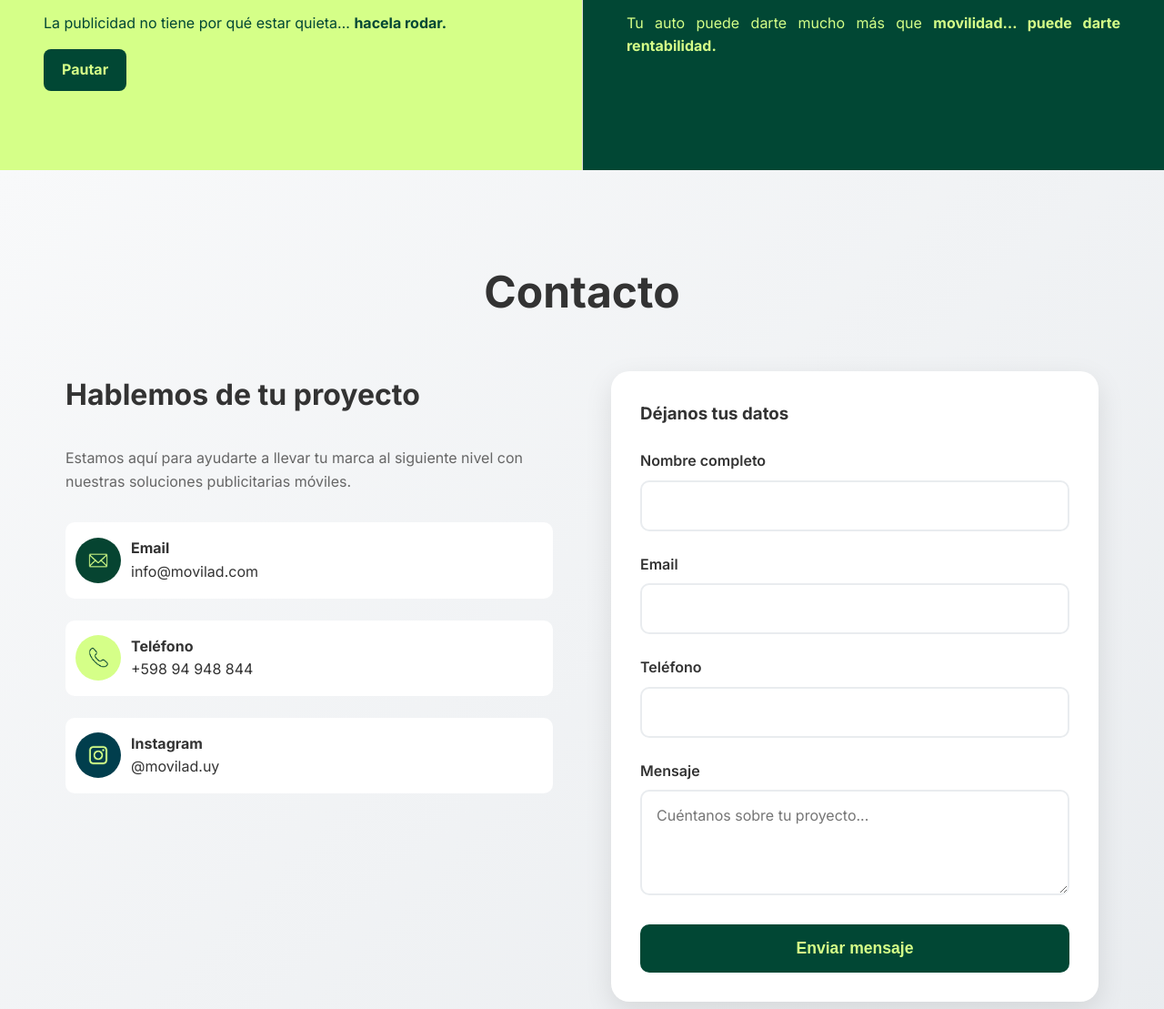
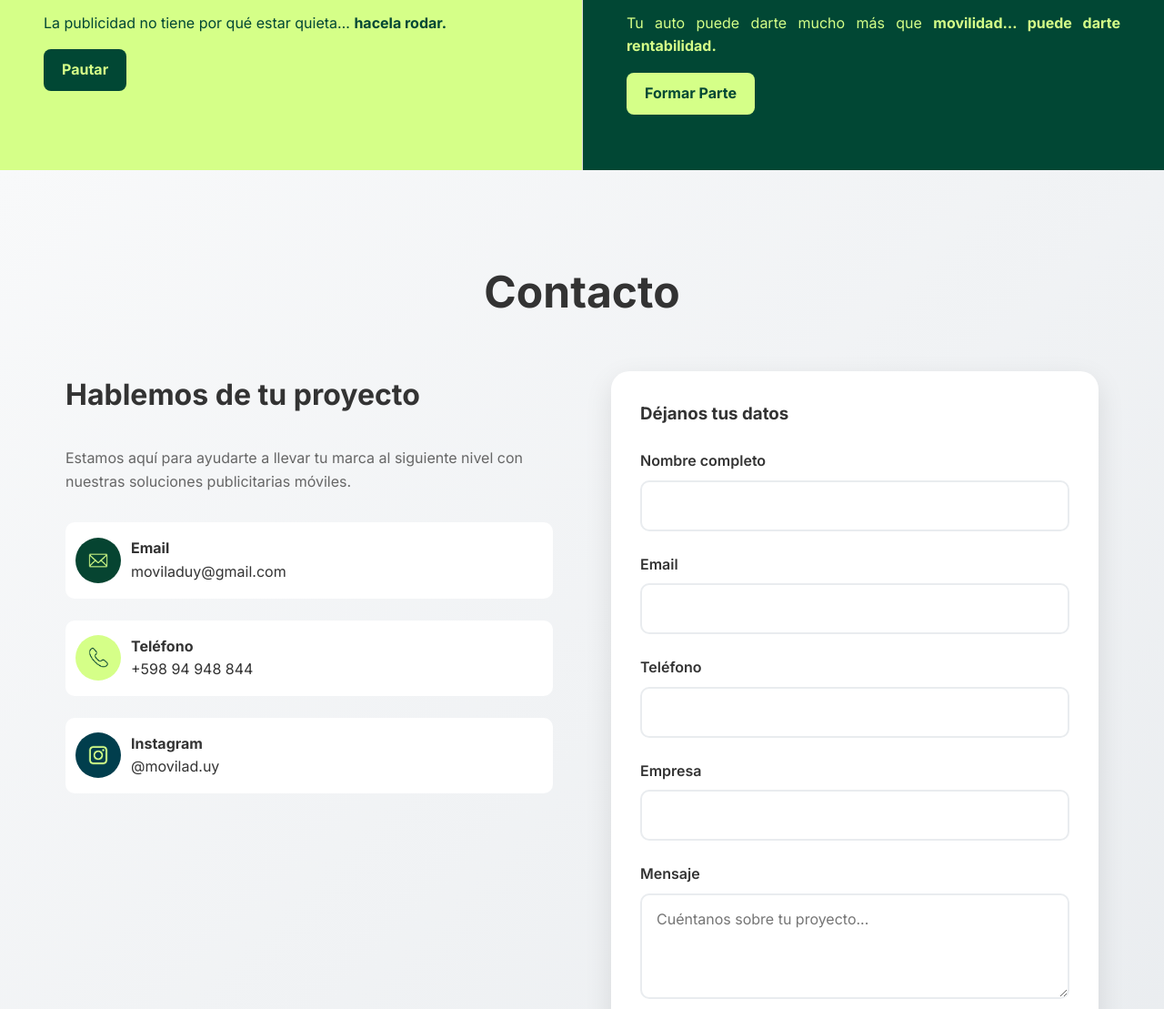
Before and after one commit to FelipeMuzio/MovilAd-website, a plain HTML site: page index.html in a window 1280 px wide. Shown: the part 2168-3277 px from the top of the page at 91% size. Drawn offline with Linux system fonts and the light colour scheme.

Commit message:
Fix Conctact section

```diff
--- a/css/pautar.css
+++ b/css/pautar.css
@@ -62,6 +62,22 @@
     box-shadow: 0 10px 25px rgba(16, 200, 117, 0.3);
 }
 
+.formar-btn {
+    display: inline-block;
+    padding: 10px 20px;
+    background-color: #D5FF88;
+    color: #014734;
+    text-decoration: none;
+    border-radius: 8px;
+    font-weight: bold;
+    cursor: pointer;
+    transition: all 0.3s ease;
+}
+
+.formar-btn:hover {
+    transform: translateY(-2px);
+    box-shadow: 0 10px 25px rgba(16, 200, 117, 0.3);
+}
 
 @media (max-width: 768px) {
     .split-section {
--- a/index.html
+++ b/index.html
@@ -75,13 +75,17 @@
         <div class="left-column">
             <h2>Quiero Pautar</h2>
             <p>Publicidad que sale a la calle y no pasa desapercibida.</p>
-            <p>En MovilAd transformamos <strong>vehículos particulares en soportes publicitarios</strong> en movimiento. Tus anuncios
+            <p>En MovilAd transformamos <strong>vehículos particulares en soportes publicitarios</strong> en movimiento.
+                Tus anuncios
                 viajan por la ciudad todos los días, generando un alcance real y constante en el mundo físico, donde tus
                 clientes viven, trabajan y se mueven.</p>
-            <p>Mientras otros compiten en un mundo saturado de anuncios digitales, tu marca se destaca en un <strong>formato
-                innovador, disruptivo y con alto impacto visual.</strong> Cada vehículo se convierte en un embajador móvil de tu
+            <p>Mientras otros compiten en un mundo saturado de anuncios digitales, tu marca se destaca en un
+                <strong>formato
+                    innovador, disruptivo y con alto impacto visual.</strong> Cada vehículo se convierte en un embajador
+                móvil de tu
                 negocio, captando miradas en semáforos, calles transitadas, centros comerciales y eventos.</p>
-            <p>Usamos vinilos microperforados que <strong>no afectan la visibilidad</strong> del conductor, cumpliendo con todas las
+            <p>Usamos vinilos microperforados que <strong>no afectan la visibilidad</strong> del conductor, cumpliendo
+                con todas las
                 normativas y garantizando una imagen nítida y atractiva de tu marca.</p>
             <h4>Con MovilAd:</h4>
             <ul>
@@ -90,15 +94,17 @@
                 <li>Asociás tu marca a un formato moderno y creativo.</li>
             </ul>
             <p>La publicidad no tiene por qué estar quieta… <strong>hacela rodar.</strong></p>
-            <a href="pautar.html" class="pautar-btn">Pautar</a>
+            <a class="pautar-btn">Pautar</a>
         </div>
 
         <div class="right-column">
             <h2>Quiero Formar Parte</h2>
             <p>Ganá dinero extra con tu auto, sin cambiar tu rutina.</p>
-            <p>MovilAd te ofrece una forma <strong>simple y moderna</strong> de generar ingresos: convertir la luneta de tu vehículo en
+            <p>MovilAd te ofrece una forma <strong>simple y moderna</strong> de generar ingresos: convertir la luneta de
+                tu vehículo en
                 un espacio publicitario para marcas líderes.</p>
-            <p>Colocamos un vinilo microperforado de alta calidad que <strong>no afecta tu visibilidad</strong> ni la estética de tu
+            <p>Colocamos un vinilo microperforado de alta calidad que <strong>no afecta tu visibilidad</strong> ni la
+                estética de tu
                 auto. Vos seguís usándolo como siempre, y mientras manejás, estacionás o simplemente lo dejás en la
                 calle, tu vehículo se convierte en una vitrina móvil que las marcas pagan por utilizar.</p>
             <h4>Beneficios de ser parte:</h4>
@@ -111,6 +117,7 @@
             <p>Además, participás de un modelo de publicidad innovador que está creciendo en todo el mundo, siendo uno
                 de los primeros en Uruguay en aprovechar esta oportunidad.</p>
             <p>Tu auto puede darte mucho más que <strong>movilidad… puede darte rentabilidad.</strong></p>
+            <a href="https://forms.gle/vvb2oDfuJoJmWreT6" class="formar-btn">Formar Parte</a>
         </div>
     </section>
 
@@ -135,7 +142,7 @@
                         </div>
                         <div>
                             <strong>Email</strong><br>
-                            info@movilad.com
+                            moviladuy@gmail.com
                         </div>
                     </div>
 
@@ -183,6 +190,11 @@
                         </div>
 
                         <div class="form-group">
+                            <label for="company">Empresa</label>
+                            <input type="com" id="company" name="company" required>
+                        </div>
+
+                        <div class="form-group">
                             <label for="message">Mensaje</label>
                             <textarea id="message" name="message" rows="4" placeholder="Cuéntanos sobre tu proyecto..."
                                 required></textarea>
```
